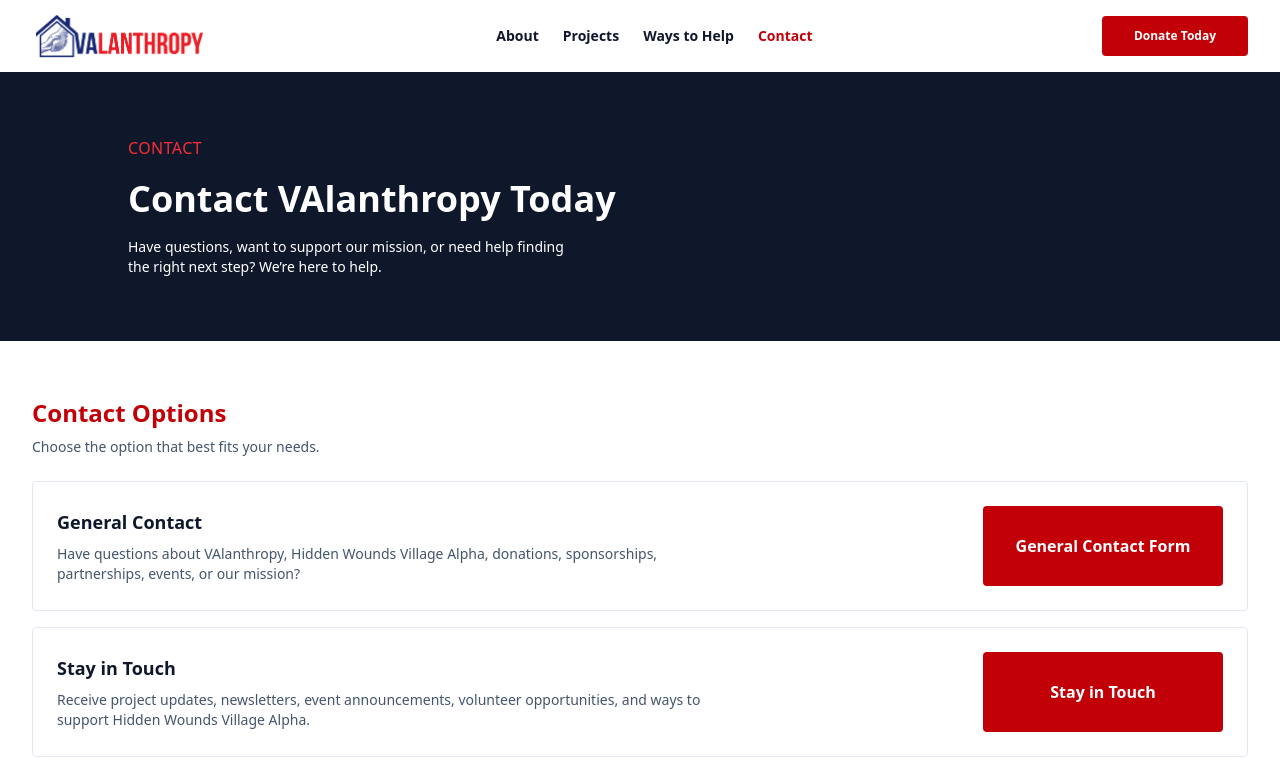
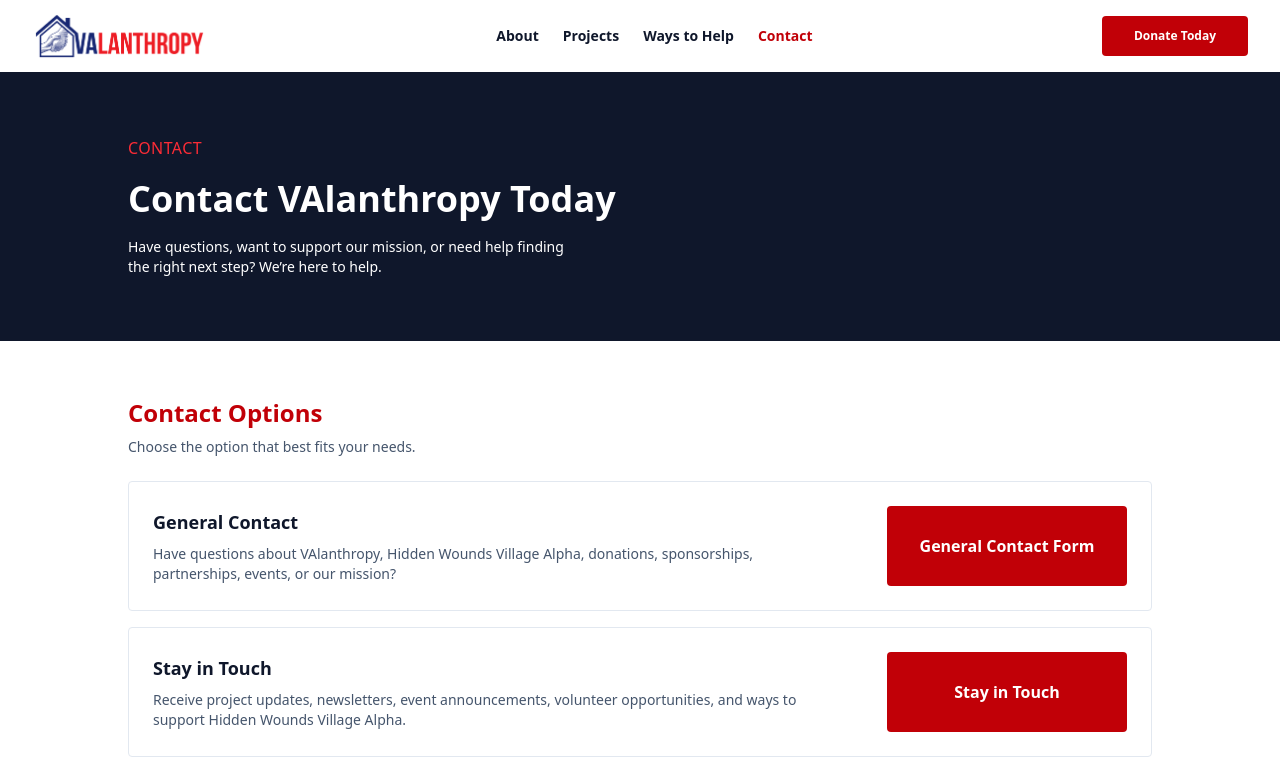
Before and after one commit to ktp-usc/valanthropy, a Next.js app: page /contact in a window 1280 px wide. Shown: the top 772 px of the page. Built offline with nearby package versions, Linux system fonts and the light colour scheme.

Commit message:
VALY-32: Align contact options with hero content

```diff
--- a/app/contact/page.tsx
+++ b/app/contact/page.tsx
@@ -49,8 +49,8 @@ export default function Contact() {
             </section>
 
             {/* Contact options */}
-            <section className="bg-white px-4 py-14 md:px-8">
-                <div className="mx-auto max-w-7xl">
+            <section className="bg-white px-4 py-14 md:px-16">
+                <div className="mx-auto max-w-5xl">
                     <h2 className="mb-2 text-2xl font-bold text-red-700">Contact Options</h2>
                     <p className="mb-6 text-sm text-slate-600">
                         Choose the option that best fits your needs.
```
